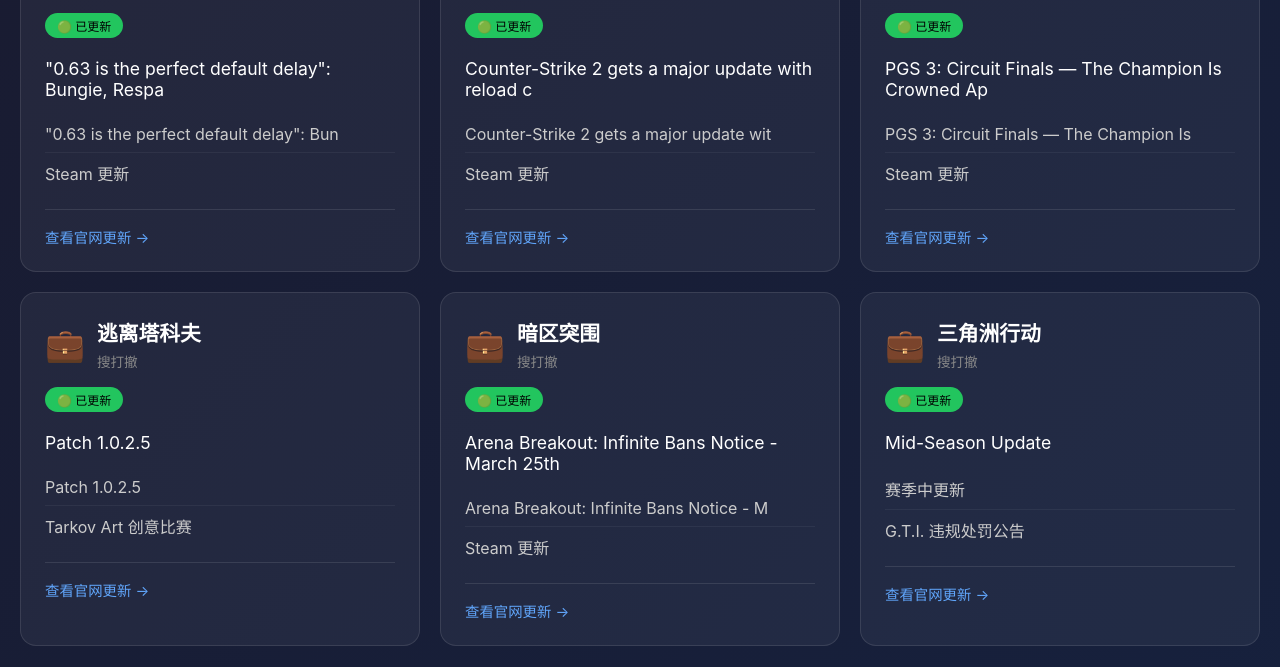
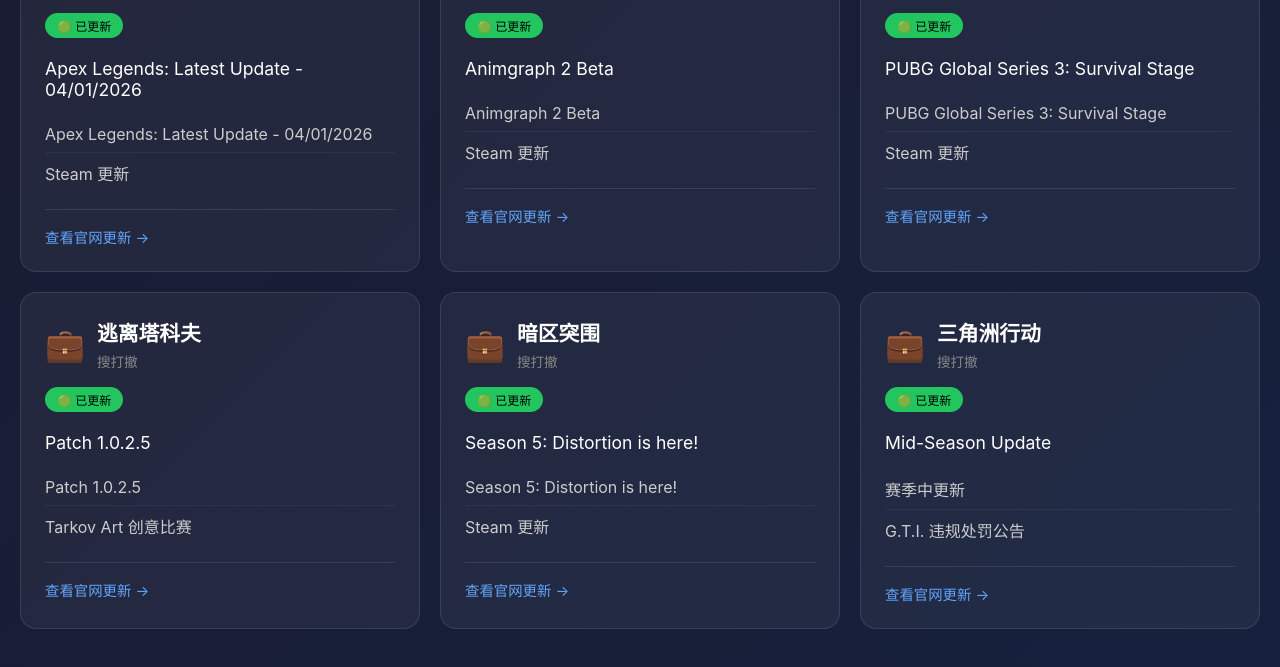
Before and after one commit to soycocoa/gamekanban, a plain HTML site: page dashboard.html in a window 1280 px wide. Shown: the part 695-1362 px from the top of the page. Drawn offline with Linux system fonts and the light colour scheme.

Commit message:
Auto update 2026-04-02 19:30: dashboard.html

```diff
--- a/dashboard.html
+++ b/dashboard.html
@@ -123,7 +123,7 @@
     <div class="container">
         <header>
             <h1>🎮 游戏动态看板</h1>
-            <p class="update-time">最后更新: 2026-04-01 | 监控 9 款游戏</p>
+            <p class="update-time">最后更新: 2026-04-02 | 监控 9 款游戏</p>
         </header>
 
         <div class="board">
@@ -191,9 +191,9 @@
                     </div>
                 </div>
                 <span class="badge badge-active">🟢 已更新</span>
-                <div style="font-size:1.1em;margin:8px 0;">"0.63 is the perfect default delay": Bungie, Respa</div>
+                <div style="font-size:1.1em;margin:8px 0;">Apex Legends: Latest Update - 04/01/2026</div>
                 <ul class="highlights">
-                    <li>"0.63 is the perfect default delay": Bun</li><li>Steam 更新</li>
+                    <li>Apex Legends: Latest Update - 04/01/2026</li><li>Steam 更新</li>
                 </ul>
                 <div class="card-footer">
                     <a href="https://store.steampowered.com/news/app=1172470" target="_blank">查看官网更新 →</a>
@@ -209,9 +209,9 @@
                     </div>
                 </div>
                 <span class="badge badge-active">🟢 已更新</span>
-                <div style="font-size:1.1em;margin:8px 0;">Counter-Strike 2 gets a major update with reload c</div>
+                <div style="font-size:1.1em;margin:8px 0;">Animgraph 2 Beta</div>
                 <ul class="highlights">
-                    <li>Counter-Strike 2 gets a major update wit</li><li>Steam 更新</li>
+                    <li>Animgraph 2 Beta</li><li>Steam 更新</li>
                 </ul>
                 <div class="card-footer">
                     <a href="https://store.steampowered.com/news/app=730" target="_blank">查看官网更新 →</a>
@@ -227,9 +227,9 @@
                     </div>
                 </div>
                 <span class="badge badge-active">🟢 已更新</span>
-                <div style="font-size:1.1em;margin:8px 0;">PGS 3: Circuit Finals — The Champion Is Crowned Ap</div>
+                <div style="font-size:1.1em;margin:8px 0;">PUBG Global Series 3: Survival Stage</div>
                 <ul class="highlights">
-                    <li>PGS 3: Circuit Finals — The Champion Is </li><li>Steam 更新</li>
+                    <li>PUBG Global Series 3: Survival Stage</li><li>Steam 更新</li>
                 </ul>
                 <div class="card-footer">
                     <a href="https://store.steampowered.com/news/app=578080" target="_blank">查看官网更新 →</a>
@@ -263,9 +263,9 @@
                     </div>
                 </div>
                 <span class="badge badge-active">🟢 已更新</span>
-                <div style="font-size:1.1em;margin:8px 0;">Arena Breakout: Infinite Bans Notice - March 25th</div>
+                <div style="font-size:1.1em;margin:8px 0;">Season 5: Distortion is here!</div>
                 <ul class="highlights">
-                    <li>Arena Breakout: Infinite Bans Notice - M</li><li>Steam 更新</li>
+                    <li>Season 5: Distortion is here!</li><li>Steam 更新</li>
                 </ul>
                 <div class="card-footer">
                     <a href="https://store.steampowered.com/news/app=2073620" target="_blank">查看官网更新 →</a>
```
